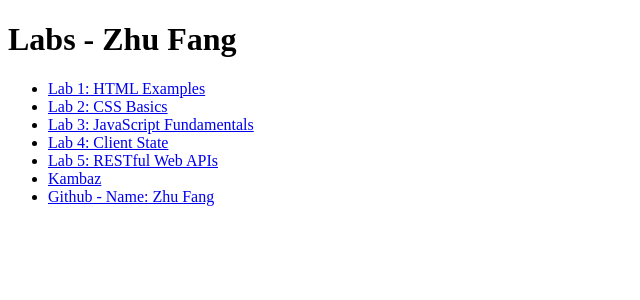
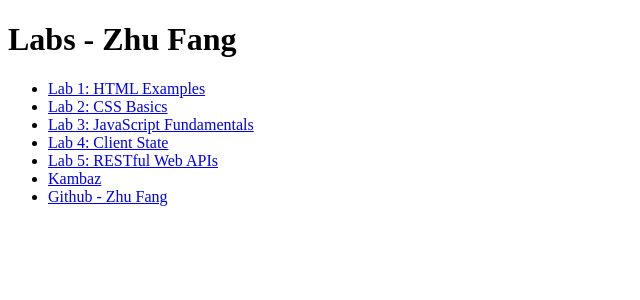
Before and after one commit to Yuwui4/webdev-client, a Next.js app: page /labs in a window 1280 px wide. Shown: the top 300 px of the page, without its empty margins (0-640 px from the left). Built offline with nearby package versions, Linux system fonts and the light colour scheme.

Commit message:
oh there was an id

```diff
--- a/app/labs/TOC.tsx
+++ b/app/labs/TOC.tsx
@@ -40,6 +40,11 @@ export default function TOC() {
           Kambaz
         </Link>
       </li>
+      <li>
+        <Link href="https://github.com/Yuwui4" id="wd-github">
+          Github - Zhu Fang
+        </Link>
+      </li>
     </ul>
   );
 }
--- a/app/labs/page.tsx
+++ b/app/labs/page.tsx
@@ -24,7 +24,7 @@ export default function Labs() {
           <Link href="/">Kambaz</Link>
         </li>
         <li>
-          <Link href="https://github.com/Yuwui4">Github - Name: Zhu Fang</Link>
+          <Link href="https://github.com/Yuwui4" id="wd-github">Github - Zhu Fang</Link>
         </li>
       </ul>
     </div>
```
